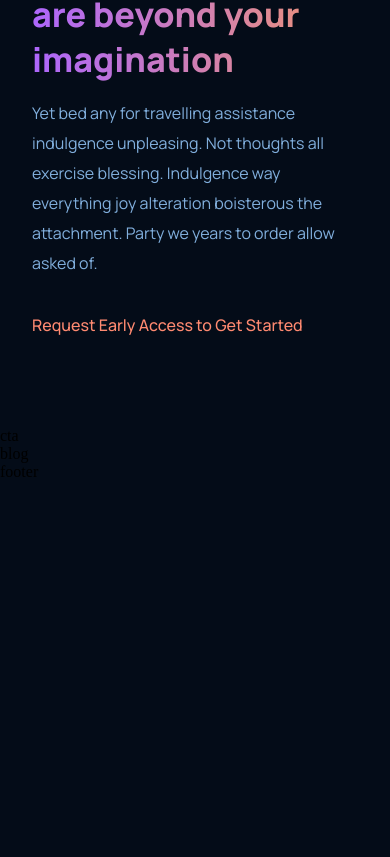
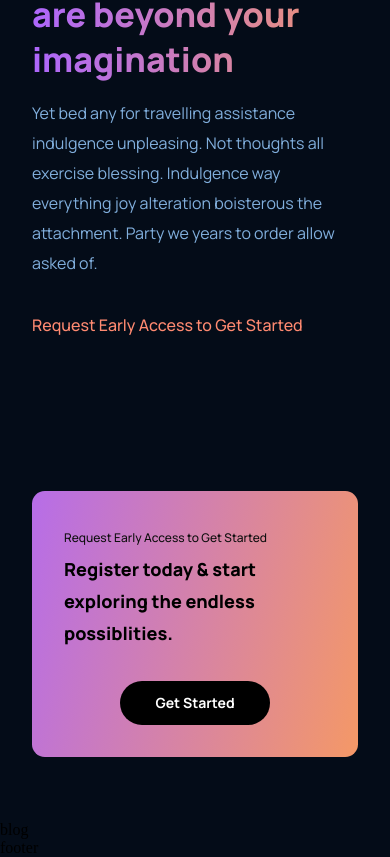
Before and after one commit to iambasilp/GPT3-Modern-react-website, a React (Vite) app: page / in a window 390 px wide. Shown: the part 3971-4828 px from the top of the page. Before the commit the page ends 4452 px from the top, so only its background shows below. Built offline with nearby package versions, Linux system fonts and the light colour scheme.

Commit message:
Cta section added --iambasilp

```diff
--- a/src/components/cta/CTA.jsx
+++ b/src/components/cta/CTA.jsx
@@ -2,8 +2,14 @@
 import './cta.css'
 const CTA = () => {
   return (
-    <div>
-      cta
+    <div className="gpt3__cta">
+      <div className="gpt3__cta-content">
+        <p>Request Early Access to Get Started</p>
+        <h3>Register today & start exploring the endless possiblities.</h3>
+      </div>
+      <div className="gpt3__cta-btn">
+        <button type='button'>Get Started</button>
+      </div>
     </div>
   )
 }
--- a/src/components/cta/cta.css
+++ b/src/components/cta/cta.css
@@ -0,0 +1,64 @@
+.gpt3__cta {
+  display: flex;
+  justify-content: space-between;
+  align-items: center;
+  padding: 2rem;
+  margin: 4rem;
+  border-radius: 0.8rem;
+  background: var(--gradient-bar);
+}
+.gpt3__cta-content p {
+  font-family: var(--font-family);
+  font-weight: 500;
+  font-size: 12px;
+  line-height: 30px;
+  color: #0e0e0e;
+}
+.gpt3__cta-content h3 {
+  font-family: var(--font-family);
+  font-weight: 800;
+  font-size: 24px;
+  line-height: 45px;
+  color: #000000;
+}
+.gpt3__cta-btn {
+  display: flex;
+  justify-content: center;
+  align-items: center;
+  margin-left: 2rem;
+}
+.gpt3__cta-btn button {
+  min-width: 150px;
+  padding: .5rem 1rem;
+  background: #000000;
+  border-radius: 40px;
+  font-family: var(--font-family);
+  font-weight: 700;
+  font-size: 18px;
+  line-height: 30px;
+  color: #ffffff;
+  border: none;
+  outline: none;
+  cursor: pointer;
+}
+@media screen and (max-width:650px) {
+    .gpt3__cta{
+        flex-direction: column;
+    }
+    .gpt3__cta-btn{
+        margin: 2rem 0 0;
+    }
+}
+@media screen and (max-width:550px) {
+    .gpt3__cta{
+        margin: 4rem 2rem;
+    }
+    .gpt3__cta-content h3{
+        font-size: 18px;
+        line-height: 32px;
+    }
+    .gpt3__cta-btn button {
+        font-size: 14px;
+        line-height: 28px;
+    }
+}
```
